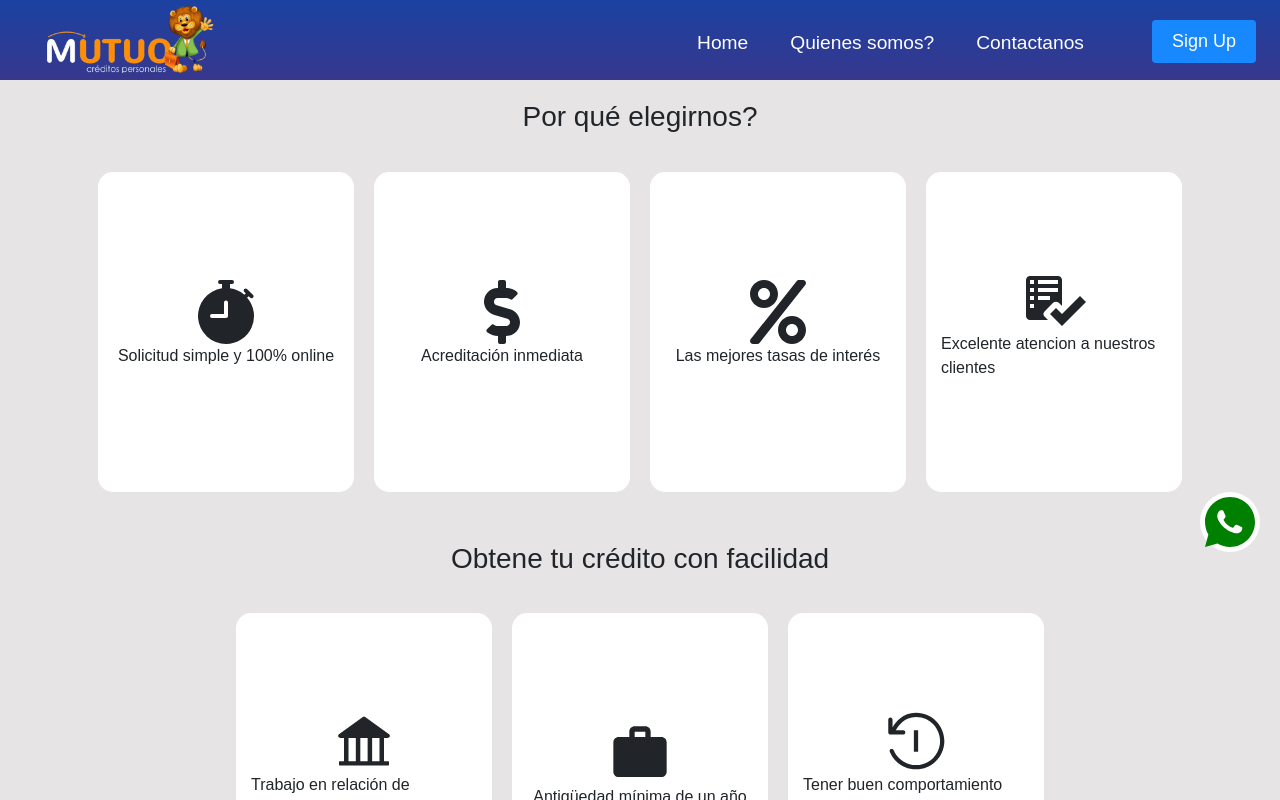
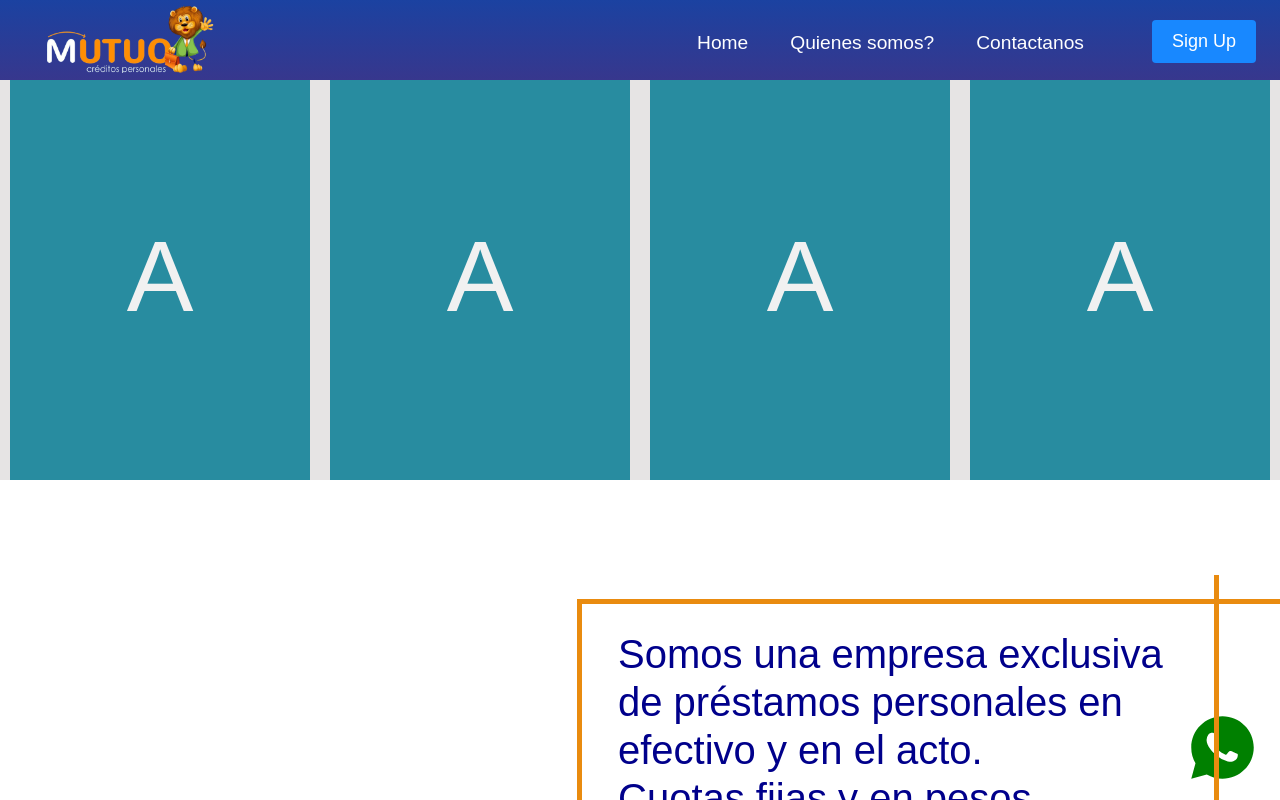
Before and after one commit to Eric9516/mutuo, a React (Create React App) app: page / in a window 1280 px wide. Shown: the top 800 px of the page. Built offline with nearby package versions, Linux system fonts and the light colour scheme.

Commit message:
cambio de tarjetas

```diff
--- a/public/index.html
+++ b/public/index.html
@@ -16,5 +16,6 @@
 <body>
   <div id="root"></div>
 </body>
+<script src="https://kit.fontawesome.com/c5aba234b8.js" crossorigin="anonymous"></script>
 
 </html>
--- a/src/Styles/StyledPorqueElegirnos.js
+++ b/src/Styles/StyledPorqueElegirnos.js
@@ -2,12 +2,14 @@ import styled from "styled-components";
 import fondo from "../img/fondo2.jpg";
 
 export const StyledAllHome = styled.div`
+    width: 100vw;
+    height: 90vh;
     background-color: rgb(230, 228, 228);
     height: auto;
     display: flex;
     justify-content: center;
     align-items: center;
-    flex-direction: column;
+    gap: 20px;
 
     @media screen and (min-width: 1800px) {
         gap: 35px;
@@ -39,11 +41,7 @@ export const StyledDivChild = styled.div`
     flex-direction: column;
     background-color: #fff;
     border-radius: 15px;
-    transition: all 0.2s;
-
-    & p {
-        transform: translateZ(40px);
-    }
+    transition: all 0.6s;
 
     &:hover {
         transform: scale(1.1);
@@ -67,13 +65,16 @@ export const StyledTittle = styled.h3`
 `;
 
 export const StyledLogoWhatsapp = styled.div`
-    width: 60px;
-    height: 60px;
+    width: 75px;
+    height: 75px;
+    display: flex;
+    justify-content: center;
+    align-items: center;
     cursor: pointer;
     background-color: #fff;
     border-radius: 50%;
     position: fixed;
-    bottom: 10;
+    bottom: 15px;
     right: 0;
     margin-right: 20px;
 
--- /dev/null
+++ b/src/components/Card.jsx
@@ -0,0 +1,17 @@
+import React from "react";
+import "./card.css";
+
+const Card = () => {
+    return (
+        <div class="card">
+            <div class="front">
+                <h1>A</h1>
+            </div>
+            <div class="back">
+                <h1>B</h1>
+            </div>
+        </div>
+    );
+};
+
+export default Card;
--- a/src/components/PorqueElegirnos.jsx
+++ b/src/components/PorqueElegirnos.jsx
@@ -1,53 +1,17 @@
-import React from "react";
-import { BsFillStopwatchFill } from "react-icons/bs";
-import { FaDollarSign, FaPercent } from "react-icons/fa";
-import { GoChecklist } from "react-icons/go";
-import { AiFillBank } from "react-icons/ai";
-import { RxCountdownTimer } from "react-icons/rx";
-import { MdWork } from "react-icons/md";
+import React, { useState } from "react";
+import Card from "../components/Card";
 import { RiWhatsappFill } from "react-icons/ri";
-import { StyledAllHome, StyledDivContainer, StyledDivChild, StyledTittle, StyledLogoWhatsapp } from "../Styles/StyledPorqueElegirnos";
+import { StyledAllHome, StyledLogoWhatsapp } from "../Styles/StyledPorqueElegirnos";
 
 const PorqueElegirnos = () => {
     return (
-        <StyledAllHome id="home">
-            <StyledTittle>Por qué elegirnos?</StyledTittle>
-            <StyledDivContainer>
-                <StyledDivChild>
-                    <BsFillStopwatchFill size="4em" />
-                    <p>Solicitud simple y 100% online</p>
-                </StyledDivChild>
-
-                <StyledDivChild>
-                    <FaDollarSign size="4em" />
-                    <p>Acreditación inmediata</p>
-                </StyledDivChild>
-                <StyledDivChild>
-                    <FaPercent size="4em" />
-                    <p>Las mejores tasas de interés</p>
-                </StyledDivChild>
-                <StyledDivChild>
-                    <GoChecklist size="4em" />
-                    <p>Excelente atencion a nuestros clientes</p>
-                </StyledDivChild>
-            </StyledDivContainer>
-            <StyledTittle className="home">Obtene tu crédito con facilidad</StyledTittle>
-            <StyledDivContainer>
-                <StyledDivChild>
-                    <AiFillBank size="4em" />
-                    <p>Trabajo en relación de dependencia o monotriburo</p>
-                </StyledDivChild>
-                <StyledDivChild>
-                    <MdWork size="4em" />
-                    <p>Antigüedad mínima de un año</p>
-                </StyledDivChild>
-                <StyledDivChild>
-                    <RxCountdownTimer size="4em" />
-                    <p>Tener buen comportamiento creditico los últimos 12 meses</p>
-                </StyledDivChild>
-            </StyledDivContainer>
+        <StyledAllHome>
+            <Card />
+            <Card />
+            <Card />
+            <Card />
             <StyledLogoWhatsapp>
-                <a href="https://wa.link/ubocaj" target="_blank">
+                <a href="https://wa.link/ubocaj .">
                     <RiWhatsappFill color="green" size="lg" />
                 </a>
             </StyledLogoWhatsapp>
--- /dev/null
+++ b/src/components/card.css
@@ -0,0 +1,56 @@
+* {
+    margin: 0;
+    padding: 0;
+    box-sizing: border-box;
+    font-family: sans-serif;
+}
+
+body {
+    background: #112031;
+    display: flex;
+    align-items: center;
+    justify-content: center;
+    min-height: 100vh;
+}
+
+.card {
+    background-color: rgb(230, 228, 228);
+    position: relative;
+    width: 300px;
+    height: 400px;
+    border: none;
+}
+
+.card div {
+    position: absolute;
+    width: 100%;
+    height: 100%;
+    display: flex;
+    align-items: center;
+    justify-content: center;
+    backface-visibility: hidden;
+    transition: 1s;
+}
+
+.card .front {
+    background: #288ca0;
+    transform: perspective(500px) rotateY(0deg);
+}
+
+.card .back {
+    background: #682fc4;
+    transform: perspective(500px) rotateY(180deg);
+}
+
+.card:hover .front {
+    transform: perspective(500px) rotateY(180deg);
+}
+
+.card:hover .back {
+    transform: perspective(500px) rotateY(360deg);
+}
+
+.card div h1 {
+    font-size: 100px;
+    color: #f1f1f1;
+}
```
